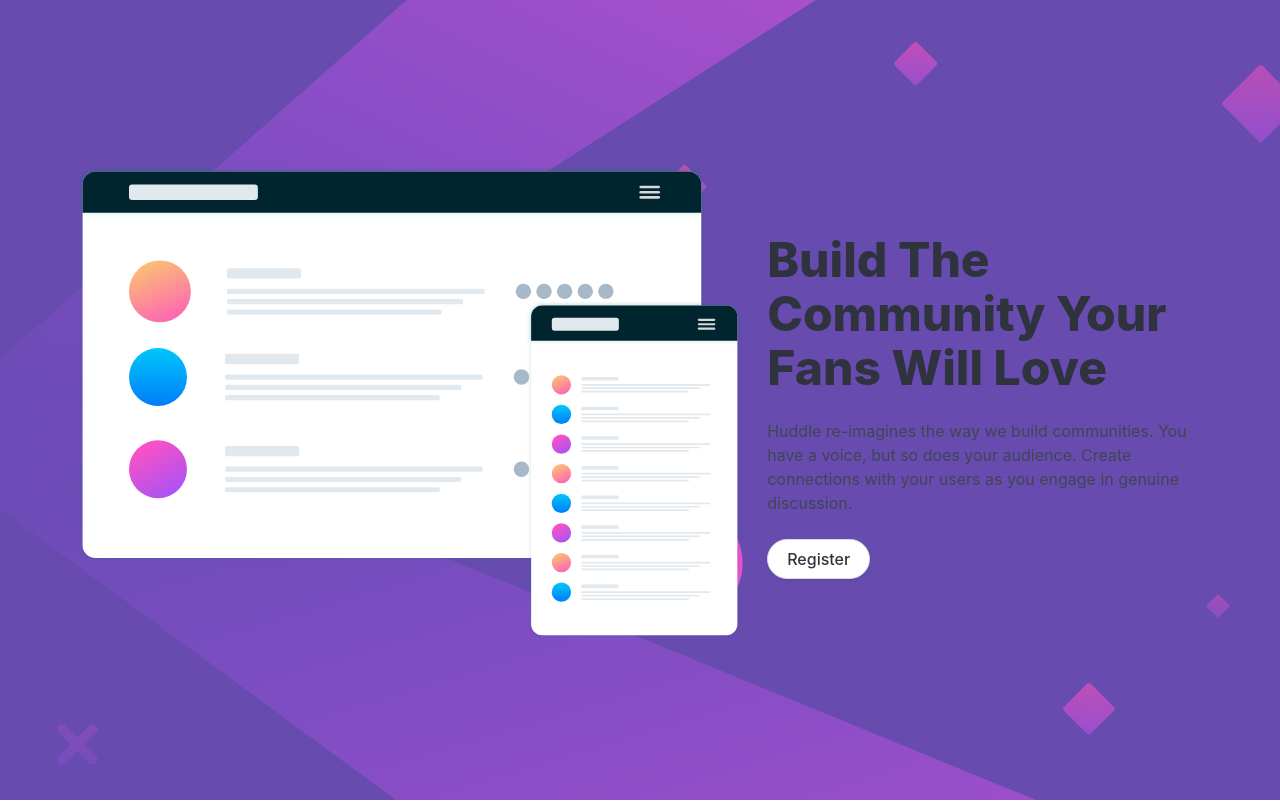
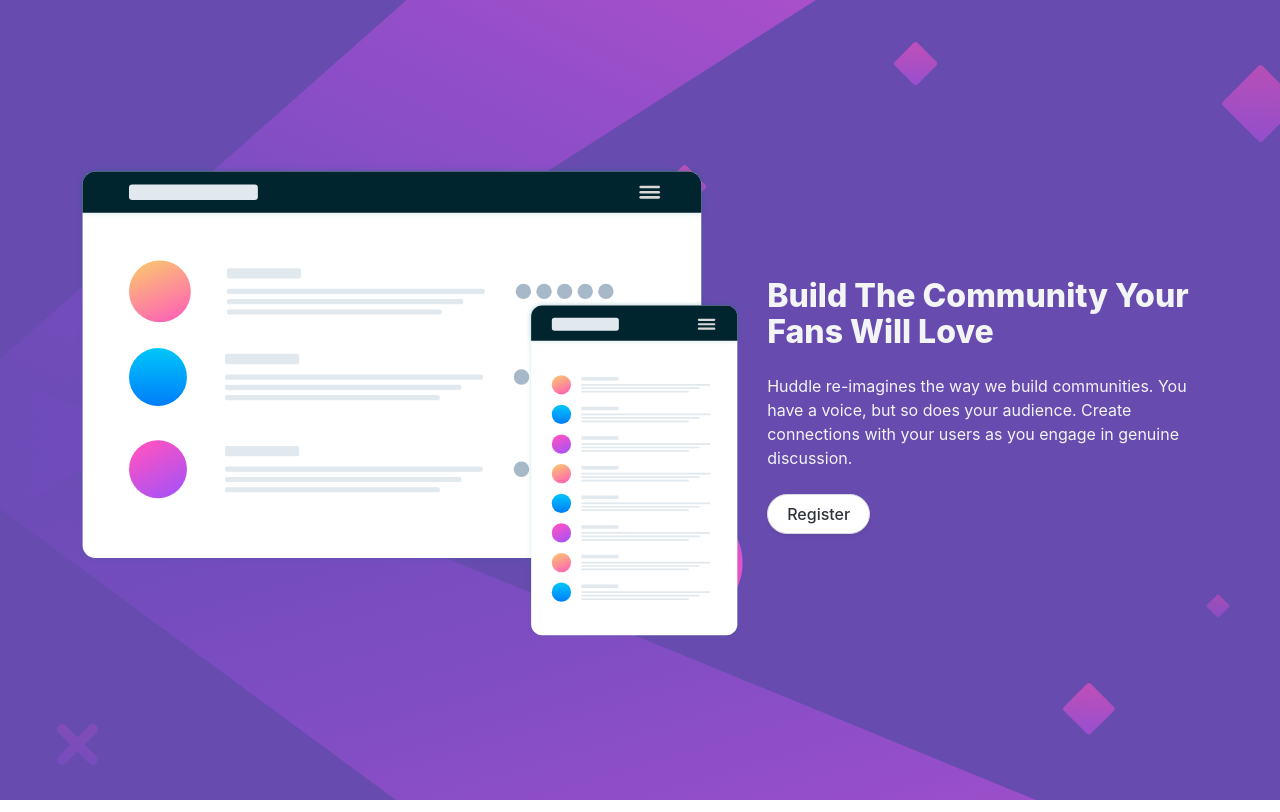
Before and after one commit to RedMwp/Hudle-single-section, a plain HTML site: page huddle-landing-page-with-single-introductory-section-master/index.html in a window 1280 px wide. Drawn offline with Linux system fonts and the light colour scheme.

Commit message:
update index.html

```diff
--- a/huddle-landing-page-with-single-introductory-section-master/index.html
+++ b/huddle-landing-page-with-single-introductory-section-master/index.html
@@ -20,8 +20,8 @@
   <div class="column">
     <img src="images/illustration-mockups.svg" alt="illustration-mockups">
   </div>
-  <div class="column is-two-fifths  ">
-    <h1 class="title is-1 is-light">Build The Community Your Fans Will Love</h1>
+  <div class="column is-two-fifths has-text-light ">
+    <h1 class="title h-1 has-text-light">Build The Community Your Fans Will Love</h1>
     <p class="content is-light">Huddle re-imagines the way we build communities. You have a voice, but so does your audience.
   Create connections with your users as you engage in genuine discussion.
 </p>
```
